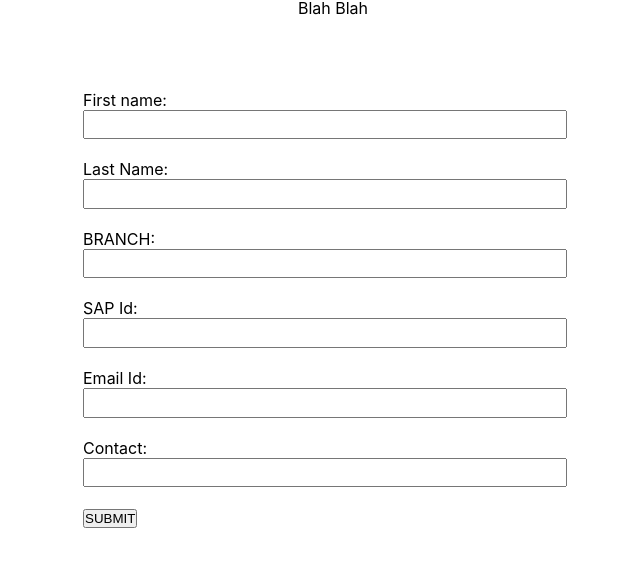
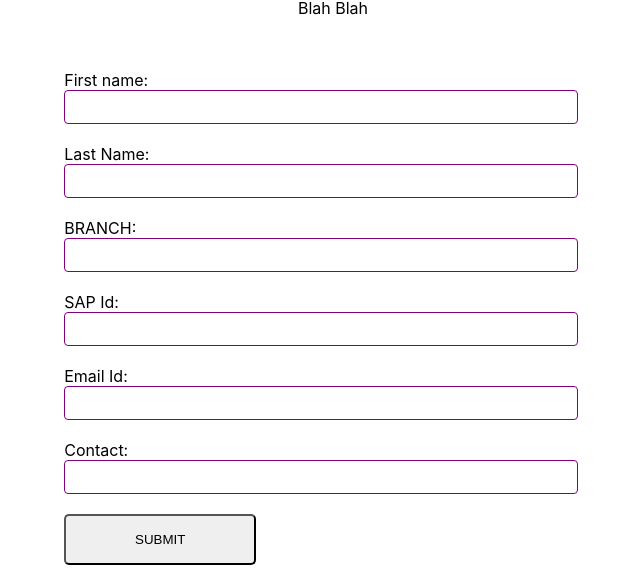
Before and after one commit to PHAGUN-JAIN/ReactForm, a React (Create React App) app: page / in a window 1280 px wide. Shown: the part 503-1084 px from the top of the page, without its empty margins (307-947 px from the left). Before the commit the page ends 1050 px from the top, so only its background shows below. Built offline with nearby package versions, Linux system fonts and the light colour scheme.

Commit message:
finalised form component

```diff
--- a/src/components/Description.jsx
+++ b/src/components/Description.jsx
@@ -10,7 +10,7 @@ const div_style = {
 }
 
 const img_style = {
-    maxWidth: "600px"
+    maxWidth: "70vw"
 }
 export default class Description extends Component {
 
@@ -27,7 +27,6 @@ export default class Description extends Component {
                     Blah Blah <br />
                     Blah Blah <br />
                 </p>
-                <br />
              </div>
             </>
         );
--- a/src/components/Form.jsx
+++ b/src/components/Form.jsx
@@ -1,19 +1,30 @@
 import React, {Component} from "react";
 const input_style = {
-    width: "30rem",
-    lineHeight: "1.6rem"
+    width: "40vw",
+    lineHeight: "2rem",
+    border: "1px solid purple",
+    borderRadius: "4px"
 }
-
+const btn_style = {
+    width: "12rem",
+    padding: "1rem",
+    borderRadius:"5px"
+}
 const div_style = {
-    width:"500px",
+    width:"42vw",
     margin: "0 auto",
     padding:"1.2rem"
+}
+const dv_style = {
+    width: "100%",
+    margin: "0 auto"
 }
 export default class Form extends Component {
     render(){
         return(
             <>
             <div style={div_style}>
+            <div >
             <label htmlFor="name">First name:</label> <br />
             <input id="name" type="text" style={input_style}/><br /><br />
             <label htmlFor="lastname">Last Name:</label> <br />
@@ -37,9 +48,10 @@ export default class Form extends Component {
             <br />
             <br />
 
-            <button type="submit">
+            <button type="submit" style={btn_style}>
                 SUBMIT
             </button>
+            </div>
             </div>
             </>
         );
```
